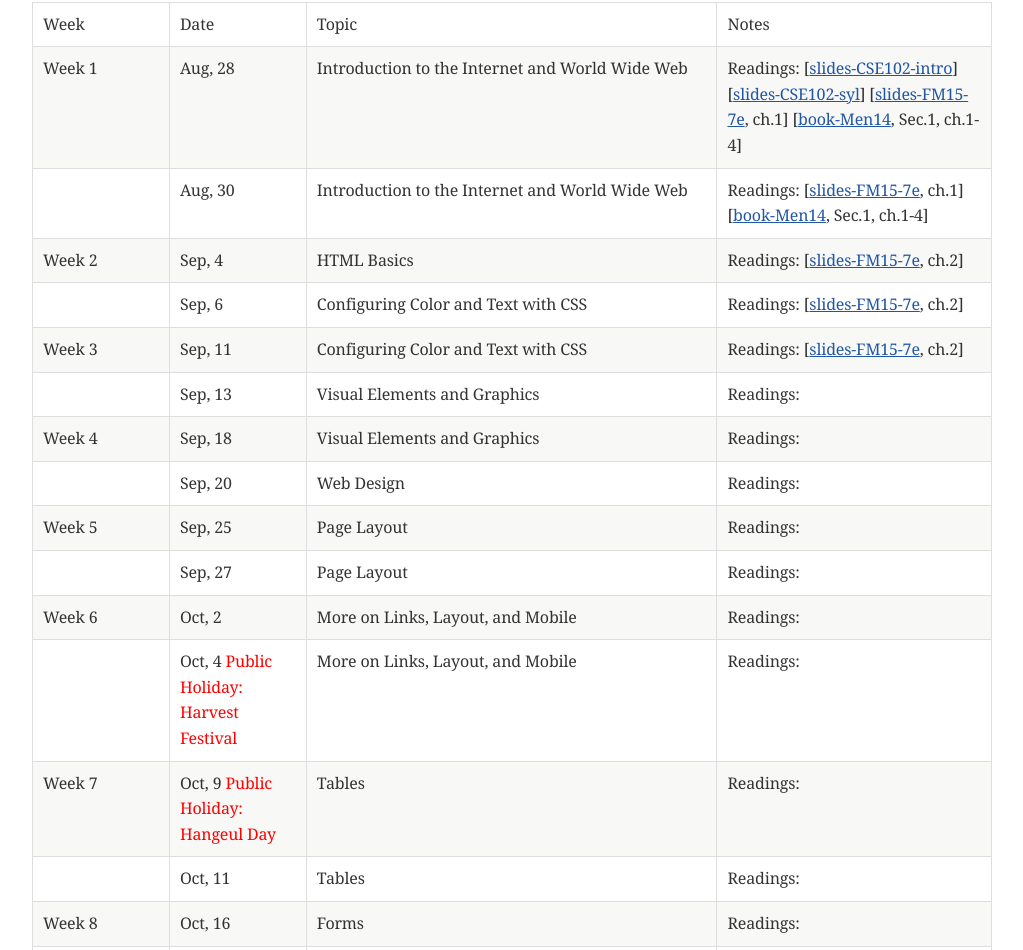
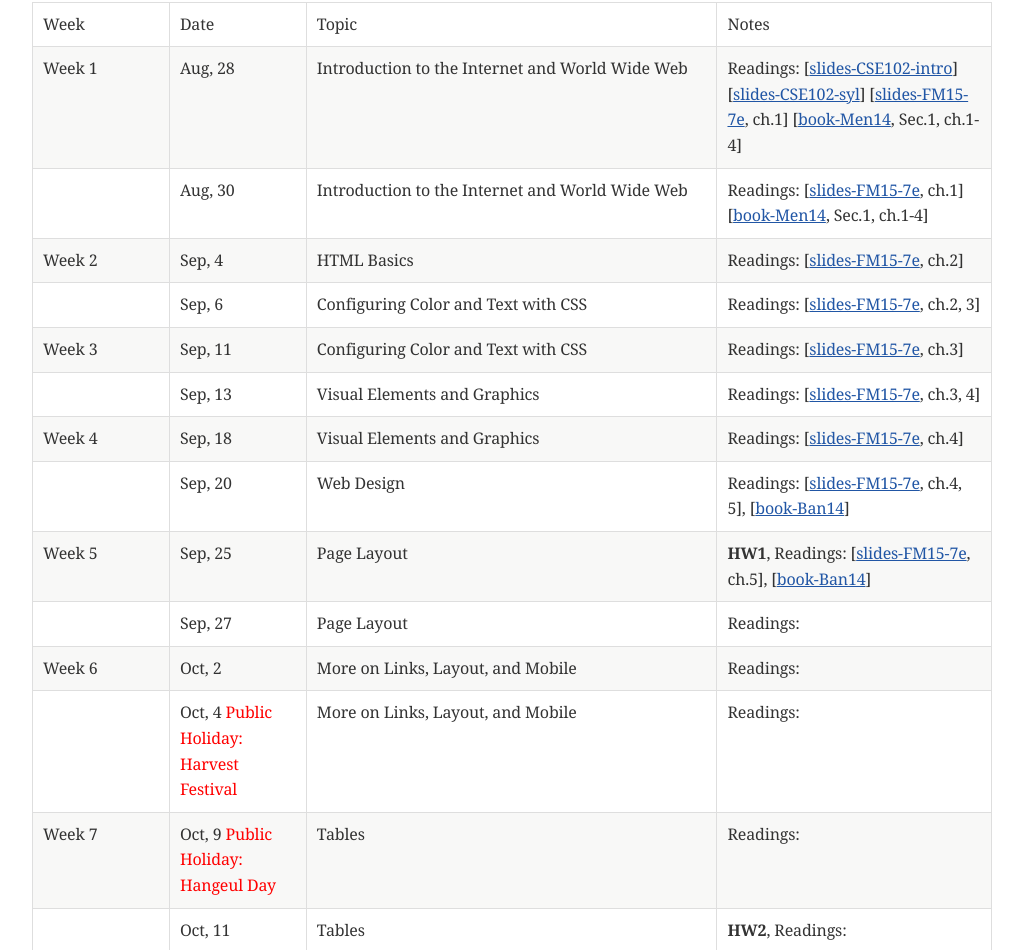
Before and after one commit to starlinq/cse102, a plain HTML site: page cse102-syllabus-2017f.html in a window 1280 px wide. Shown: the part 2373-3323 px from the top of the page, without its empty margins (123-1146 px from the left). Drawn offline with nearby package versions, Linux system fonts and the light colour scheme; no server answers; a web font is replaced by a local one.

Commit message:
Update cse102-syllabus-2017f.html

```diff
--- a/cse102-syllabus-2017f.html
+++ b/cse102-syllabus-2017f.html
@@ -1,3 +1,4 @@
+
 <!DOCTYPE html>
 <html lang="en">
 <head>
@@ -702,37 +703,37 @@ var allh = document.getElementById("ics");
 <td class="tableblock halign-left valign-top"></td>
 <td class="tableblock halign-left valign-top"><p class="tableblock"><script type="text/javascript">dw(printDate(date_range12,1));</script></p></td>
 <td class="tableblock halign-left valign-top"><p class="tableblock">Configuring Color and Text with CSS</p></td>
-<td class="tableblock halign-left valign-top"><p class="tableblock">Readings: [<a href="#slides-FM15-7e">slides-FM15-7e</a>, ch.2]</p></td>
+<td class="tableblock halign-left valign-top"><p class="tableblock">Readings: [<a href="#slides-FM15-7e">slides-FM15-7e</a>, ch.2, 3]</p></td>
 </tr>
 <tr>
 <td class="tableblock halign-left valign-top"><p class="tableblock">Week 3</p></td>
 <td class="tableblock halign-left valign-top"><p class="tableblock"><script type="text/javascript">dw(printDate(date_range11,2));</script></p></td>
 <td class="tableblock halign-left valign-top"><p class="tableblock">Configuring Color and Text with CSS</p></td>
-<td class="tableblock halign-left valign-top"><p class="tableblock">Readings: [<a href="#slides-FM15-7e">slides-FM15-7e</a>, ch.2]</p></td>
+<td class="tableblock halign-left valign-top"><p class="tableblock">Readings: [<a href="#slides-FM15-7e">slides-FM15-7e</a>, ch.3]</p></td>
 </tr>
 <tr>
 <td class="tableblock halign-left valign-top"></td>
 <td class="tableblock halign-left valign-top"><p class="tableblock"><script type="text/javascript">dw(printDate(date_range12,2));</script></p></td>
 <td class="tableblock halign-left valign-top"><p class="tableblock">Visual Elements and Graphics</p></td>
-<td class="tableblock halign-left valign-top"><p class="tableblock">Readings:</p></td>
+<td class="tableblock halign-left valign-top"><p class="tableblock">Readings: [<a href="#slides-FM15-7e">slides-FM15-7e</a>, ch.3, 4]</p></td>
 </tr>
 <tr>
 <td class="tableblock halign-left valign-top"><p class="tableblock">Week 4</p></td>
 <td class="tableblock halign-left valign-top"><p class="tableblock"><script type="text/javascript">dw(printDate(date_range11,3));</script></p></td>
 <td class="tableblock halign-left valign-top"><p class="tableblock">Visual Elements and Graphics</p></td>
-<td class="tableblock halign-left valign-top"><p class="tableblock">Readings:</p></td>
+<td class="tableblock halign-left valign-top"><p class="tableblock">Readings: [<a href="#slides-FM15-7e">slides-FM15-7e</a>, ch.4]</p></td>
 </tr>
 <tr>
 <td class="tableblock halign-left valign-top"></td>
 <td class="tableblock halign-left valign-top"><p class="tableblock"><script type="text/javascript">dw(printDate(date_range12,3));</script></p></td>
 <td class="tableblock halign-left valign-top"><p class="tableblock">Web Design</p></td>
-<td class="tableblock halign-left valign-top"><p class="tableblock">Readings:</p></td>
+<td class="tableblock halign-left valign-top"><p class="tableblock">Readings: [<a href="#slides-FM15-7e">slides-FM15-7e</a>, ch.4, 5], [<a href="#book-Ban14">book-Ban14</a>]</p></td>
 </tr>
 <tr>
 <td class="tableblock halign-left valign-top"><p class="tableblock">Week 5</p></td>
 <td class="tableblock halign-left valign-top"><p class="tableblock"><script type="text/javascript">dw(printDate(date_range11,4));</script></p></td>
 <td class="tableblock halign-left valign-top"><p class="tableblock">Page Layout</p></td>
-<td class="tableblock halign-left valign-top"><p class="tableblock">Readings:</p></td>
+<td class="tableblock halign-left valign-top"><p class="tableblock"><strong>HW1</strong>, Readings: [<a href="#slides-FM15-7e">slides-FM15-7e</a>, ch.5], [<a href="#book-Ban14">book-Ban14</a>]</p></td>
 </tr>
 <tr>
 <td class="tableblock halign-left valign-top"></td>
@@ -762,7 +763,7 @@ var allh = document.getElementById("ics");
 <td class="tableblock halign-left valign-top"></td>
 <td class="tableblock halign-left valign-top"><p class="tableblock"><script type="text/javascript">dw(printDate(date_range12,6));</script></p></td>
 <td class="tableblock halign-left valign-top"><p class="tableblock">Tables</p></td>
-<td class="tableblock halign-left valign-top"><p class="tableblock">Readings:</p></td>
+<td class="tableblock halign-left valign-top"><p class="tableblock"><strong>HW2</strong>, Readings:</p></td>
 </tr>
 <tr>
 <td class="tableblock halign-left valign-top"><p class="tableblock">Week 8</p></td>
@@ -1154,8 +1155,8 @@ document.addEventListener("DOMContentLoaded", function(event) {
 </div>
 <div id="footer">
 <div id="footer-text">
-Last updated 2017-09-03 23:28:24 KST
+Last updated 2017-09-11 08:39:12 KST
 </div>
 </div>
-</body>
+<script src="//localhost:35729/livereload.js?snipver=1" async="" defer=""></script></body>
 </html>
```
